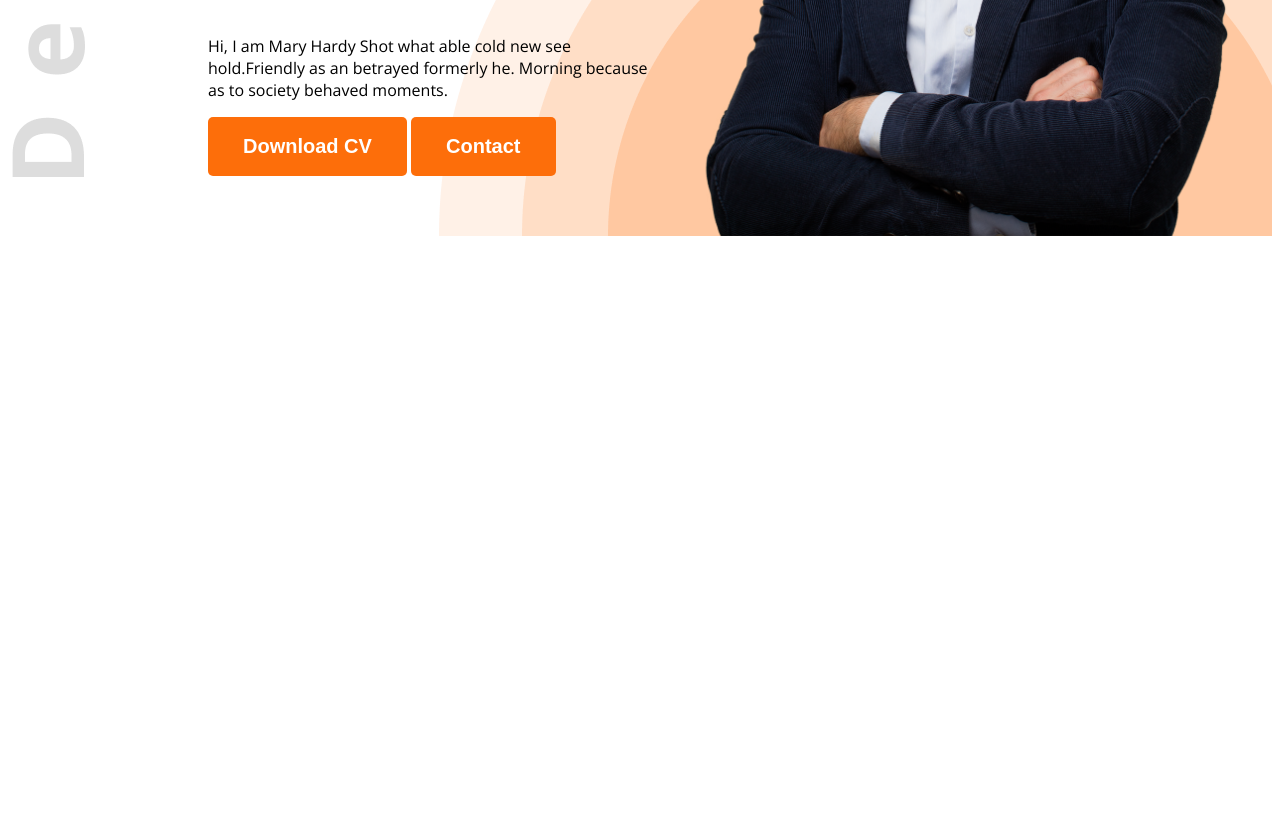
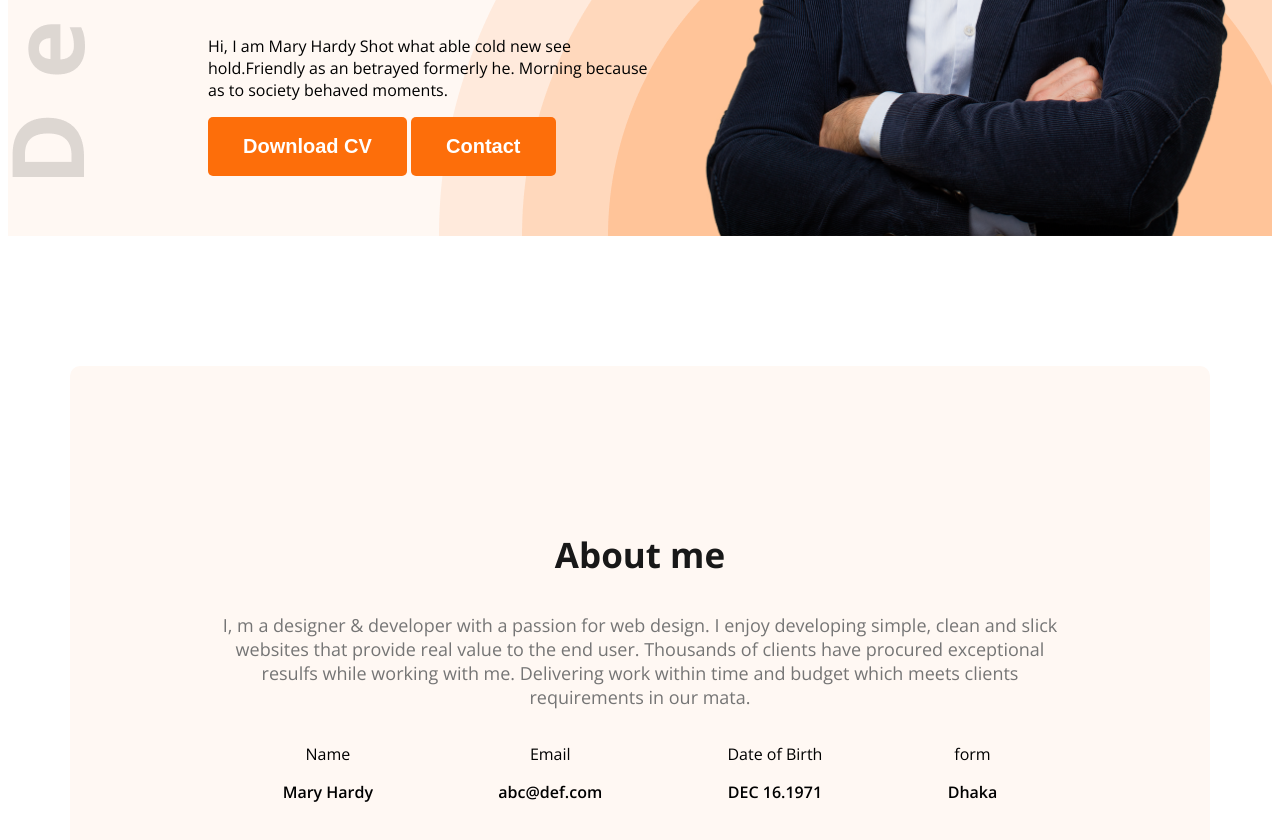
Before and after one commit to Irfanctec/web-dev-portfolio, a plain HTML site: page index.html in a window 1280 px wide. Shown: the part 594-1434 px from the top of the page. Before the commit the page ends 838 px from the top, so only its background shows below. Drawn offline with nearby package versions, Linux system fonts and the light colour scheme.

Commit message:
half CODES

```diff
--- a/index.html
+++ b/index.html
@@ -10,7 +10,7 @@
     <link rel="stylesheet" href="styles/portfolio.css">
 </head>
 <body class="open-sans-normal">
-    <header class="header">
+    <header class="header secondary-bg">
         <nav>
             <h3 class="nav-title">
                 Ma<span class="text-primary">r</span>y</h3>
@@ -35,6 +35,30 @@ Shot what able cold new see hold.Friendly as an betrayed formerly he. Morning be
             <img class="banner-profile-pic" src="images/hardy.png" alt="">
         </div>
     </header>
-
+    <main>
+        <section class="about secondary-bg">
+            <h3 class="section-title">About me</h3>
+            <p class="section-description">I, m a designer & developer with a passion for web design. I enjoy developing simple, clean and slick websites that provide real value to the end user. Thousands of clients have procured exceptional resulfs while working with me. Delivering work within time and budget which meets clients requirements in our mata.</p>
+            <div class="about-items">
+                <!-- .about-item*4>p.item-title+p.item-description -->
+                 <div class="about-item">
+                    <p class="item-title">Name</p>
+                    <p class="item-description">Mary Hardy</p>
+                 </div>
+                 <div class="about-item">
+                    <p class="item-title">Email</p>
+                    <p class="item-description">abc@def.com</p>
+                 </div>
+                 <div class="about-item">
+                    <p class="item-title">Date of Birth</p>
+                    <p class="item-description">DEC 16.1971</p>
+                 </div>
+                 <div class="about-item">
+                    <p class="item-title">form</p>
+                    <p class="item-description">Dhaka</p>
+                 </div>
+            </div>
+        </section>
+    </main>
 </body>
 </html>
--- a/styles/portfolio.css
+++ b/styles/portfolio.css
@@ -8,6 +8,9 @@
     "wdth" 100;
 }
 /* shared styles */
+.secondary-bg{
+    background-color:#FFF8F3;
+}
 .text-primary{
      color:#FD6E0A;
 
@@ -27,6 +30,16 @@
     border-radius: 5px;
     font-size: 20px;
     border: none;
+}
+.section-title{
+    font-size: 35px;
+    font-weight: bold;
+    color: #181818;
+}
+.section-description{
+    font-size: 18px;
+    color: #757575;
+
 }
 /* header */
 .header{
@@ -83,3 +96,26 @@ nav li a{
 .banner-profile-pic{
     width: 580px;
 }
+.about{
+    border-radius: 10px;
+}
+/* main styles */
+main{
+    max-width: 1140px ;
+    margin:0 auto;
+}
+/* about styles */
+.about{
+    border-radius: 10px;
+    padding: 130px 150px;
+    text-align: center;
+   margin-top: 130px;
+}
+.about-items{
+    display: flex;
+    justify-content: space-around;
+}
+
+.item-description{
+    font-weight: 600;
+}
```
